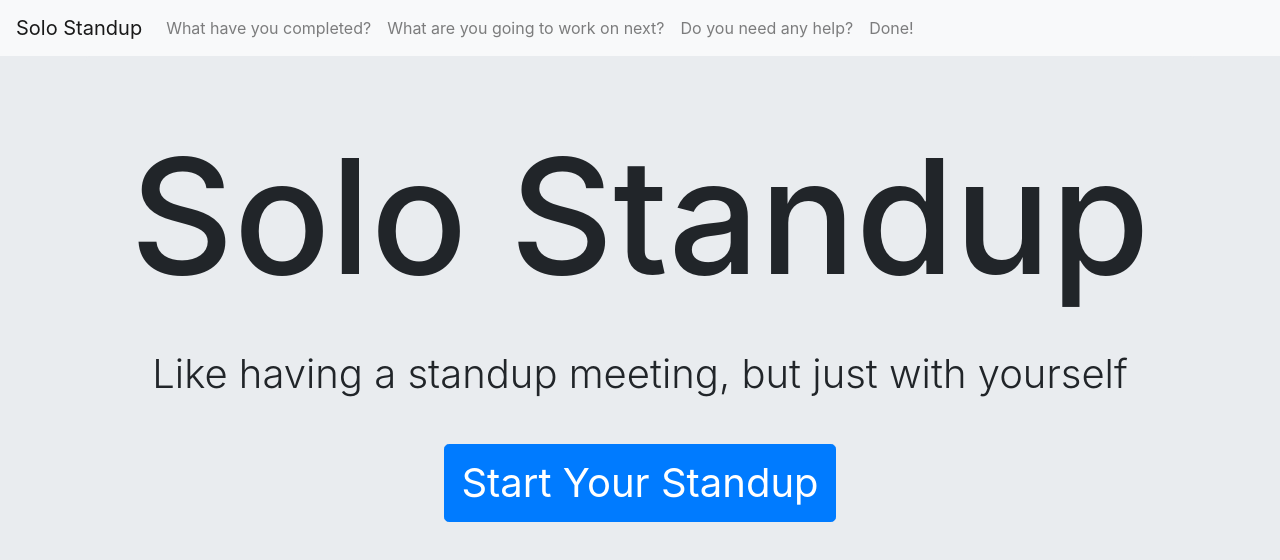
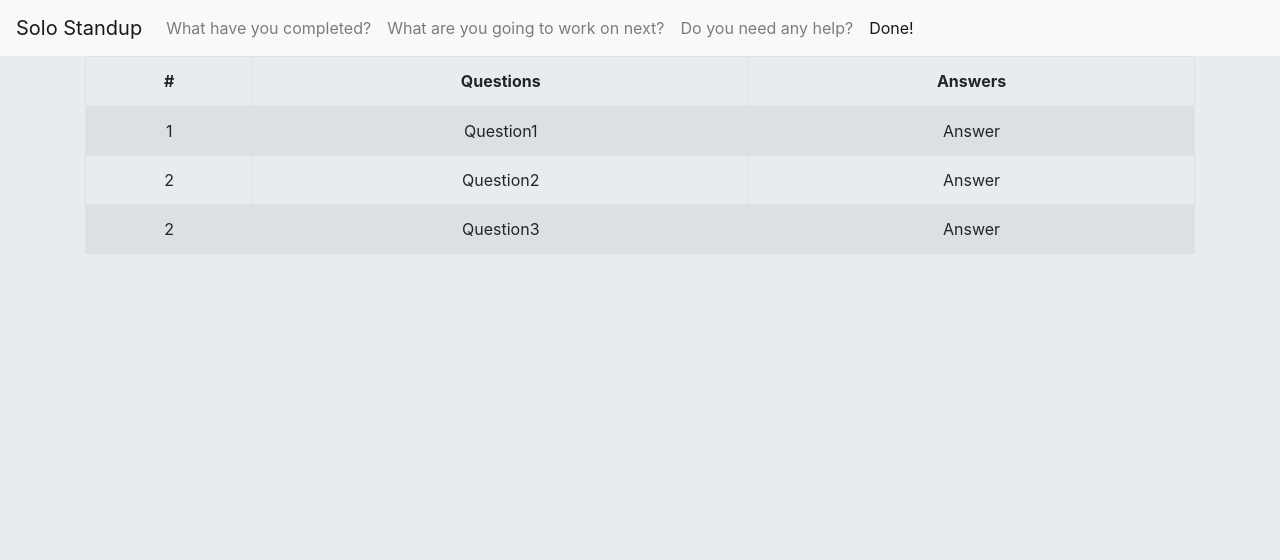
Before and after one commit to dragonejt/solo-standup, a React (Create React App) app: page /done in a window 1280 px wide. Shown: the top 560 px of the page. Built offline with nearby package versions, Linux system fonts and the light colour scheme.

Commit message:
Co-authored-by: staranger01 <staranger01@users.noreply.github.com>

```diff
--- a/src/App.js
+++ b/src/App.js
@@ -11,25 +11,47 @@ import './App.css';
 import Navi from './components/navi/Navi';
 import Landing from './components/landing/Landing';
 import Progress from './components/progress/Progress';
+import Help from './components/help/Help';
+import Done from './components/done/Done';
 
 function App() {
-  const [step, setStep] = useState(2);
-  const [one, setOne] = useState("");
+  //0 is homepage
+  //1 is progress (What have you accomplished?)
+  //2 is whatsnext (What are you working on next?)
+  //3 is help (Do you need any help?)
+  //4 is done (Done! Send an email)
+  const [step, setStep] = useState(0);
+  const [one, setOne] = useState("Hello");
   const [two, setTwo] = useState("");
-  const [three, setThree] = useState(0);
+  const [three, setThree] = useState(); //0 is no, 1 is yes
   const updateStep = (stepNumber) => {
     setStep(stepNumber);
+  }
+  const updateOne = (one) => {
+    setOne(one);
+  }
+  const updateTwo = (two) => {
+    setTwo(two);
+  }
+  const updateThree = (three) => {
+    setThree(three)
   }
   return (
     <div className="App">
       <Navi step={step} updateStep={updateStep} />
       <Router>
         <Switch>
+          <Route path="/done">
+            <Done updateStep={updateStep} three={three} updateThree={updateThree} />
+          </Route>
           <Route path="/progress">
-            <Progress updateStep={updateStep} />
+            <Progress updateStep={updateStep} one={one} updateOne={updateOne} />
+          </Route>
+          <Route path="/help">
+            <Help updateStep={updateStep} three={three} updateThree={updateThree} />
           </Route>
           <Route path="/">
-            <Landing updateStep={updateStep} />
+            <Landing updateStep={updateStep}/>
           </Route>
         </Switch>
       </Router>
--- /dev/null
+++ b/src/components/done/Done.js
@@ -0,0 +1,48 @@
+import React, { useState, useEffect } from 'react';
+import { Container, Button, Jumbotron, Form, FormGroup, FormControl, FormLabel, Table } from 'react-bootstrap';
+
+
+function Done({updateStep , one, two, three}) {
+
+    useEffect(() => {
+        updateStep(4);
+    })
+
+    return (
+        <div className="Done">
+            <Container>
+
+                <Table striped bordered hover>
+                <thead>
+                    <tr>
+                    <th>#</th>
+                    <th>Questions</th>
+                    <th>Answers</th>
+                    </tr>
+                </thead>
+                <tbody>
+                    <tr>
+                    <td>1</td>
+                    <td>Question1</td>
+                    <td>Answer</td>
+                    </tr>
+                    <tr>
+                    <td>2</td>
+                    <td>Question2</td>
+                    <td>Answer</td>
+                    </tr>
+                    <tr>
+                    <td>2</td>
+                    <td>Question3</td>
+                    <td>Answer</td>
+                    </tr>
+                </tbody>
+                </Table>
+
+
+            </Container>
+        </div>
+    );
+}
+
+export default Done;
--- /dev/null
+++ b/src/components/help/Help.js
@@ -0,0 +1,37 @@
+import React, { useState, useEffect } from 'react';
+import { Container, Button, Jumbotron } from 'react-bootstrap';
+import './help.css'
+
+function Help({ updateStep,three,updateThree}) {
+
+    useEffect(() => {
+        updateStep(3);
+    }
+
+    )
+
+  return (
+    <div className="Help">
+      <Container>
+
+          <h1 className="title">Help</h1>
+
+        <Jumbotron>
+          <h1 className="question">Would you like any help with anything?</h1>
+          <br className="my-3" />
+
+
+           <input type="radio" value="Yes" name="choice" /> Yes
+           <input type="radio" value="No" name="choice" /> No
+            <br className="my-3" />
+          <br className="my-3" />
+          <br className="my-3" />
+
+           <Button variant="primary" size="md" href="/help" id="start">Submit</Button>
+          </Jumbotron>
+      </Container>
+    </div>
+  );
+}
+
+export default Help;
--- a/src/components/progress/Progress.js
+++ b/src/components/progress/Progress.js
@@ -3,25 +3,36 @@ import { Container, Button, Jumbotron, Form, FormGroup, FormControl, FormLabel }
 import './progress.css'
 
 
-function Progress({ updateStep }) {
+function Progress({ updateStep, one, updateOne }) {
 
     useEffect(() => {
         updateStep(1);
+    })
+
+    const handleSubmit = (evt) => {
+        evt.preventDefault();
+        alert(`Submitting Name ${one}`)
     }
-
-    )
     return (
         <div className="Progress">
             <Container>
                 <Jumbotron>
                     <h1 className="question">What have you accomplished between the last standup meeting and now?</h1>
                     <br className="my-3" />
-                    <Form.Group controlId="ProgressCheck">
-                        <Form.Control as="textarea" class="answer"/>
-                    </Form.Group>
+                    <form onSubmit={handleSubmit}>
+                        <label>
+                            Frirst Name:
+                        <input
+                                type="text"
+                                value={one}
+                                onChange={e => updateOne(e.target.value)}
+                            />
+                        </label>
+                        <input type="submit" value="Submit" />
+                    </form>
                     <br className="my-3" />
                     <p>
-                        <Button variant="primary" size="lg" href="/progress" id="submit">Next -></Button>
+                        <Button variant="primary" size="lg" id="submit">Next -></Button>
                     </p>
                 </Jumbotron>
             </Container>
```
Also changed, not shown: src/components/WhatsNext.js (deleted), src/components/help/help.css (added), src/components/whatsnext/WhatsNext.js (added).
